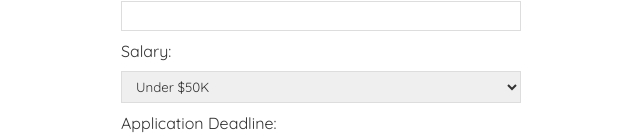
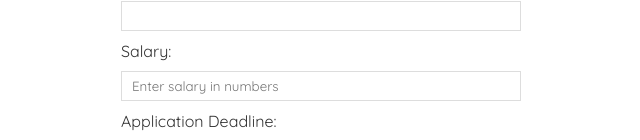
Before and after one commit to deardreamyy/coding-marathon-3, a React (Vite) app in the folder frontend/: page /jobs/add-job in a window 1280 px wide. Shown: the part 652-792 px from the top of the page, without its empty margins (319-959 px from the left). Built offline with nearby package versions, Linux system fonts and the light colour scheme.

Commit message:
Fixed salary and status on add job form

```diff
--- a/frontend/src/pages/AddJobPage.jsx
+++ b/frontend/src/pages/AddJobPage.jsx
@@ -9,8 +9,8 @@ const AddJobPage = () => {
   const [contactEmail, setContactEmail] = useState("");
   const [contactPhone, setContactPhone] = useState("");
   const [location, setLocation] = useState("");
-  const [salary, setSalary] = useState("Under $50K");
-  const [status, setStatus] = useState("Open");
+  const [salary, setSalary] = useState("");
+  const [status, setStatus] = useState("open");
   const [applicationDeadline, setApplicationDeadline] = useState("");
   const [requirements, setRequirements] = useState("");
   const [website, setWebsite] = useState("");
@@ -126,19 +126,13 @@ const AddJobPage = () => {
           onChange={(e) => setLocation(e.target.value)}
         />
         <label>Salary:</label>
-        <select value={salary} onChange={(e) => setSalary(e.target.value)}>
-          <option value="Under $50K">Under $50K</option>
-          <option value="$50K - 60K">$50K - $60K</option>
-          <option value="$60K - 70K">$60K - $70K</option>
-          <option value="$70K - 80K">$70K - $80K</option>
-          <option value="$80K - 90K">$80K - $90K</option>
-          <option value="$90K - 100K">$90K - $100K</option>
-          <option value="$100K - 125K">$100K - $125K</option>
-          <option value="$125K - 150K">$125K - $150K</option>
-          <option value="$150K - 175K">$150K - $175K</option>
-          <option value="$175K - 200K">$175K - $200K</option>
-          <option value="Over $200K">Over $200K</option>
-          </select>
+        <input
+          type="number"
+          required
+          value={salary}
+          onChange={(e) => setSalary(e.target.value)}
+          placeholder="Enter salary in numbers"
+        />
           <label>Application Deadline:</label>
           <input
             type="date"
@@ -153,8 +147,8 @@ const AddJobPage = () => {
           ></textarea>
           <label>Status:</label>
           <select value={status} onChange={(e) => setStatus(e.target.value)}>
-            <option value="Open">Open</option>
-            <option value="Closed">Closed</option>
+            <option value="open">Open</option>
+            <option value="closed">Closed</option>
           </select>
         <button>Add Job</button>
       </form>
```
